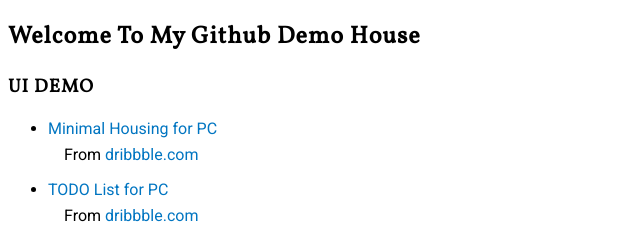
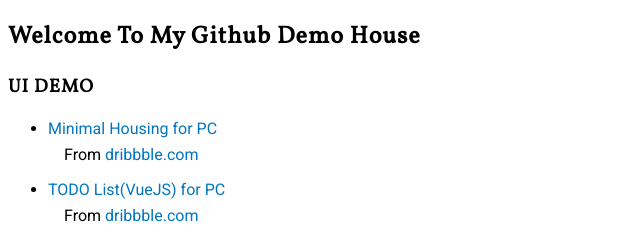
Before and after one commit to hjxenjoy/hjxenjoy.github.io, a plain HTML site: page index.html in a window 1280 px wide. Shown: the top 240 px of the page, 0-640 px from the left. Drawn offline with Linux system fonts and the light colour scheme.

Commit message:
add framework support

```diff
--- a/index.html
+++ b/index.html
@@ -23,7 +23,7 @@
         <p>From <a target="_blank" href="https://dribbble.com/shots/3299626-Minimal-Housing">dribbble.com</a></p>
       </li>
       <li>
-        <a target="_blank" href="./todolist/index.html">TODO List for PC</a>
+        <a target="_blank" href="./todolist/index.html">TODO List(VueJS) for PC</a>
         <p>From <a target="_blank" href="https://dribbble.com/shots/1344009-Todolist">dribbble.com</a></p>
       </li>
     </ul>
```
